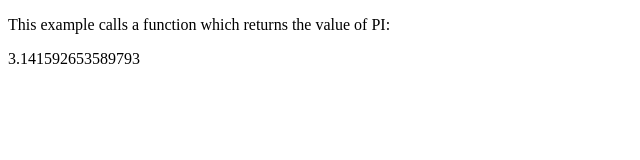
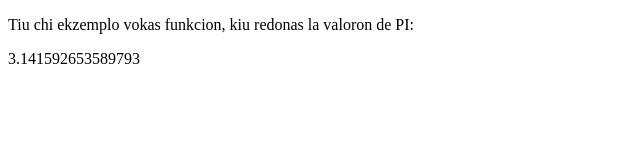
Before and after one commit to AndreasKueck/ak02, a plain HTML site: page testo1/saluton.html in a window 1280 px wide. Shown: the full height of the page, 0-640 px from the left. Drawn offline with Linux system fonts and the light colour scheme.

Commit message:
Update saluton.html

```diff
--- a/testo1/saluton.html
+++ b/testo1/saluton.html
@@ -2,7 +2,7 @@
 <html>
 <body>
 
-<p>This example calls a function which returns the value of PI:</p>
+<p>Tiu chi ekzemplo vokas funkcion, kiu redonas la valoron de PI:</p>
 
 <p id="demo"></p>
 
```
